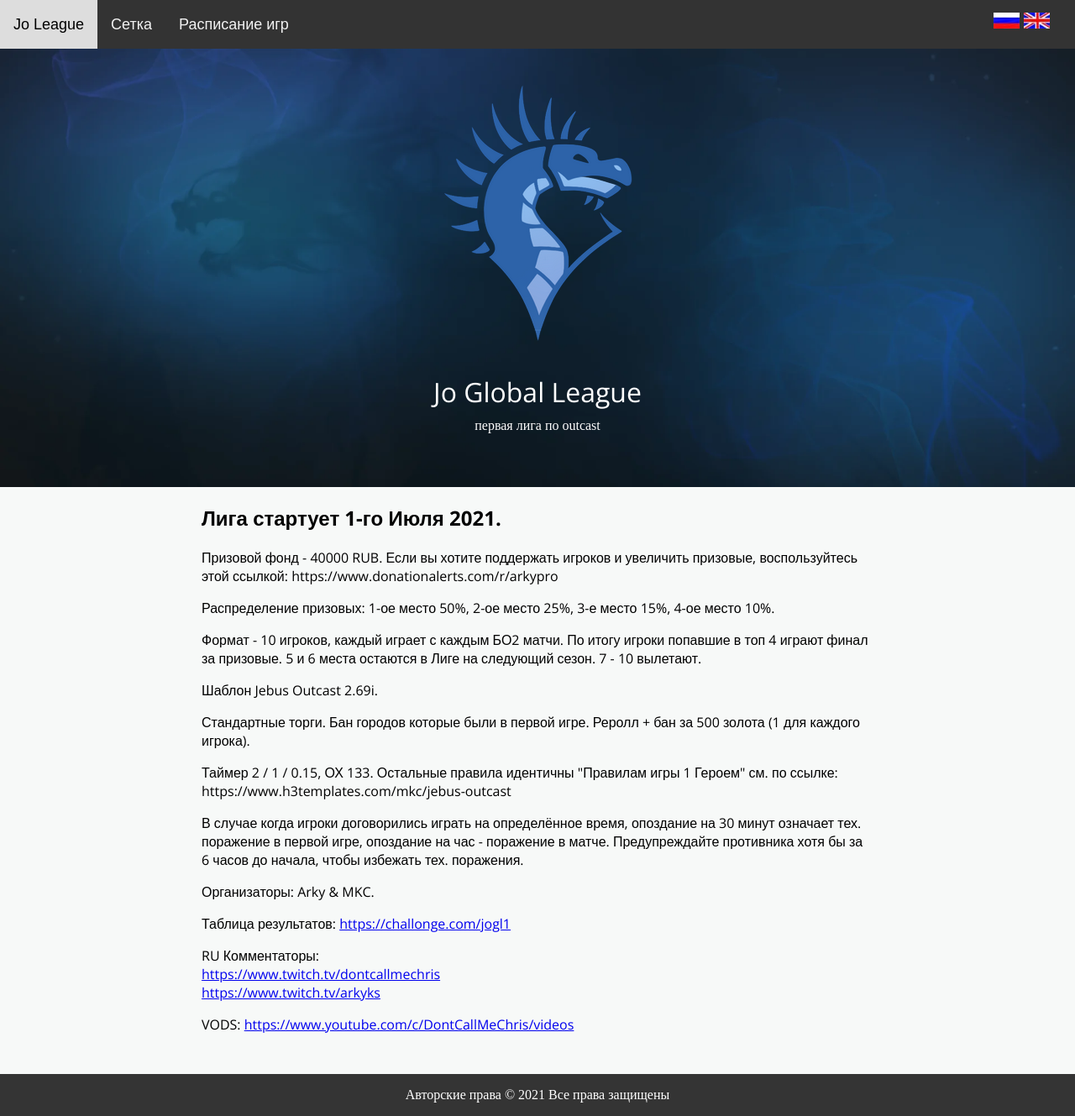
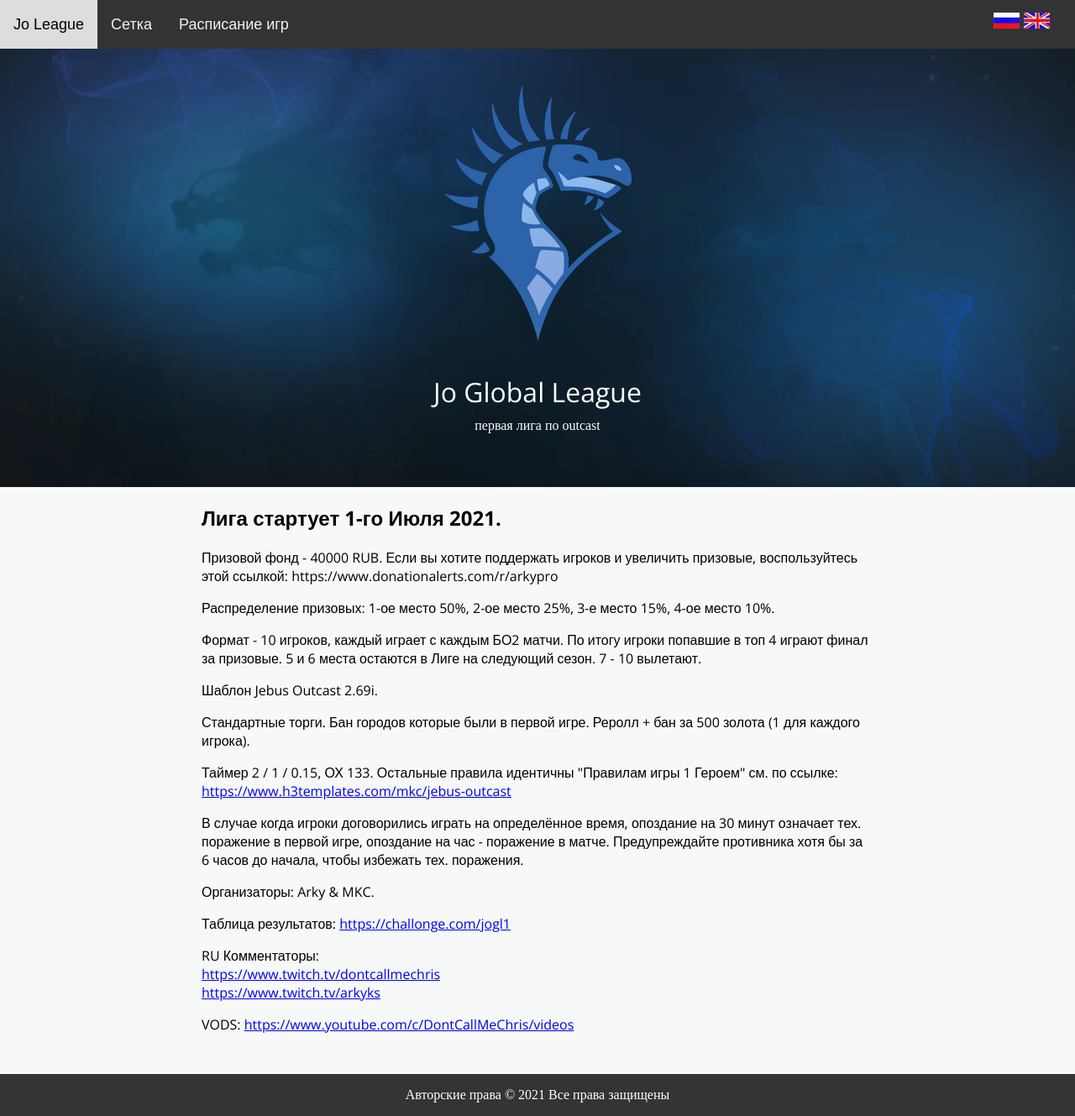
Before and after one commit to JoGlobalLeague/site, a Jekyll site: the page built from index.html, in a window 1280 px wide and 1329 px high. Shown: the whole window at 84% size. Built offline with Jekyll 4.4.1, drawn with Linux system fonts in a browser that asks for light colours; part of the change alters nothing that is shown.

```diff
--- a/index.html
+++ b/index.html
@@ -16,7 +16,7 @@ title: Jo League
   <p>Формат - 10 игроков, каждый играет с каждым БО2 матчи. По итогу игроки попавшие в топ 4 играют финал за призовые. 5 и 6 места остаются в Лиге на следующий сезон. 7 - 10 вылетают.
   <p>Шаблон Jebus Outcast 2.69i.
   <p>Стандартные торги. Бан городов которые были в первой игре. Реролл + бан за 500 золота (1 для  каждого игрока).
-  <p>Таймер 2 / 1 / 0.15, ОХ 133. Остальные правила идентичны "Правилам игры 1 Героем" см. по ссылке: https://www.h3templates.com/mkc/jebus-outcast
+  <p>Таймер 2 / 1 / 0.15, ОХ 133. Остальные правила идентичны "Правилам игры 1 Героем" см. по ссылке: <a href="https://www.h3templates.com/mkc/jebus-outcast">https://www.h3templates.com/mkc/jebus-outcast</a>
   <p>В случае когда игроки договорились играть на определённое время, опоздание на 30 минут означает тех. поражение в первой игре, опоздание на час - поражение в матче. Предупреждайте противника хотя бы за 6 часов до начала, чтобы избежать тех. поражения.
   <p>Организаторы: Arky & MKC.
   <p>Таблица результатов: <a href="https://challonge.com/jogl1">https://challonge.com/jogl1</a>
```
